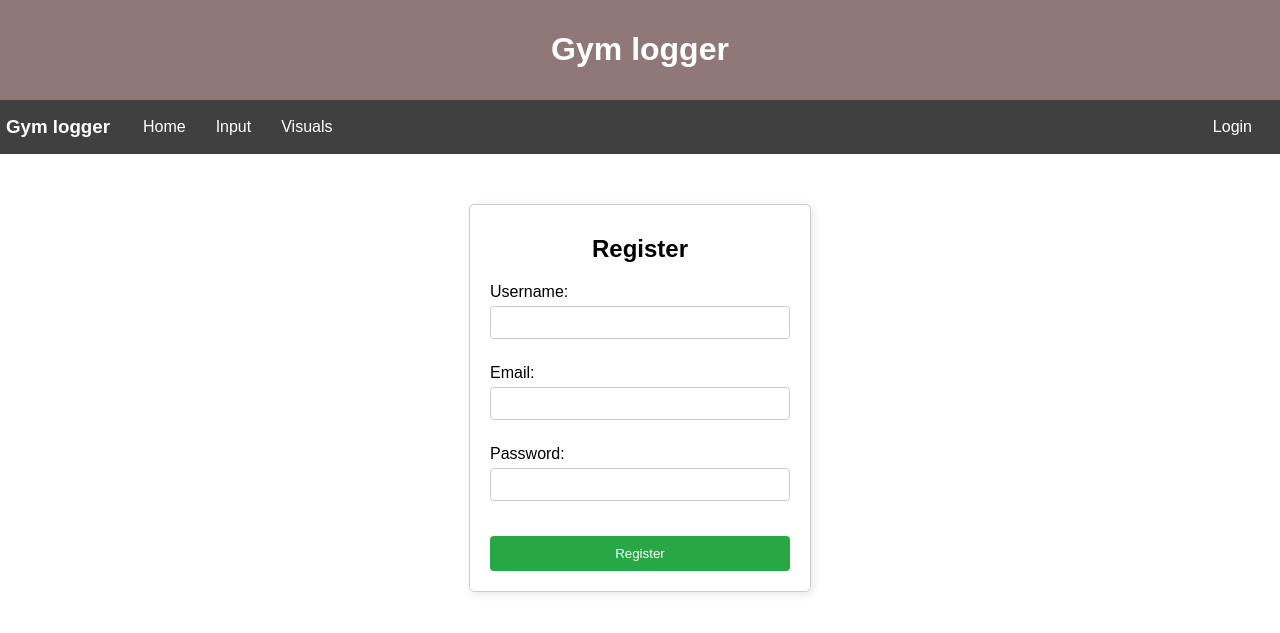
After one commit to tomo960714/gym_logger, a Flask app: page /register in a window 1280 px wide. The commit adds this page. Shown: the top 633 px of the page. Run offline with Flask 3, Linux system fonts and the light colour scheme.

Commit message:
added login and register to the site

```diff
--- a/Static/styles.css
+++ b/Static/styles.css
@@ -79,4 +79,89 @@ h1 {
 }
 .navbar li {
   float: left;
+}
+.navbar .sign-in-nav-link {
+  margin-left: auto;
+  padding-right: 10px;
+}
+
+.login-container {
+  max-width: 300px;
+  margin: 50px auto;
+  padding: 20px;
+  border: 1px solid #ccc;
+  border-radius: 5px;
+  box-shadow: 2px 2px 10px rgba(0, 0, 0, 0.1);
+  text-align: center;
+}
+.login-container h2 {
+  margin-bottom: 20px;
+}
+.login-container label {
+  display: block;
+  text-align: left;
+  margin: 10px 0 5px;
+}
+.login-container input {
+  width: 100%;
+  padding: 8px;
+  margin-bottom: 15px;
+  border: 1px solid #ccc;
+  border-radius: 4px;
+  box-sizing: border-box;
+}
+.login-container button {
+  width: 100%;
+  padding: 10px;
+  background-color: #28a745;
+  color: white;
+  border: none;
+  border-radius: 4px;
+  cursor: pointer;
+}
+.login-container button:hover {
+  background-color: #218838;
+}
+.login-container p {
+  margin-top: 10px;
+}
+
+.register-container {
+  max-width: 300px;
+  margin: 50px auto;
+  padding: 20px;
+  border: 1px solid #ccc;
+  border-radius: 5px;
+  box-shadow: 2px 2px 10px rgba(0, 0, 0, 0.1);
+  text-align: center;
+}
+.register-container h2 {
+  margin-bottom: 20px;
+  margin-top: 10px;
+}
+.register-container label {
+  display: block;
+  text-align: left;
+  margin: 10px 0 5px;
+}
+.register-container input {
+  width: 100%;
+  padding: 8px;
+  margin-bottom: 15px;
+  border: 1px solid #ccc;
+  border-radius: 4px;
+  box-sizing: border-box;
+}
+.register-container button {
+  width: 100%;
+  margin-top: 20px;
+  padding: 10px;
+  background-color: #28a745;
+  color: white;
+  border: none;
+  border-radius: 4px;
+  cursor: pointer;
+}
+.register-container button:hover {
+  background-color: #218838;
 }/*# sourceMappingURL=styles.css.map */
--- a/Static/styles.scss
+++ b/Static/styles.scss
@@ -75,4 +75,98 @@ h1 {
   li {
     float: left;
   }
+  .sign-in-nav-link {
+    margin-left: auto;
+    padding-right: 10px;
+  }
 }
+.login-container {
+  max-width: 300px;
+  margin: 50px auto;
+  padding: 20px;
+  border: 1px solid #ccc;
+  border-radius: 5px;
+  box-shadow: 2px 2px 10px rgba(0, 0, 0, 0.1);
+  text-align: center;
+
+  h2 {
+    margin-bottom: 20px;
+  }
+
+  label {
+    display: block;
+    text-align: left;
+    margin: 10px 0 5px;
+  }
+
+  input {
+    width: 100%;
+    padding: 8px;
+    margin-bottom: 15px;
+    border: 1px solid #ccc;
+    border-radius: 4px;
+    box-sizing: border-box;
+  }
+
+  button {
+    width: 100%;
+    padding: 10px;
+    background-color: #28a745;
+    color: white;
+    border: none;
+    border-radius: 4px;
+    cursor: pointer;
+
+    &:hover {
+      background-color: #218838;
+    }
+  }
+
+  p {
+    margin-top: 10px;
+  }
+}
+.register-container {
+  max-width: 300px;
+  margin: 50px auto;
+  padding: 20px;
+  border: 1px solid #ccc;
+  border-radius: 5px;
+  box-shadow: 2px 2px 10px rgba(0, 0, 0, 0.1);
+  text-align: center;
+
+  h2 {
+    margin-bottom: 20px;
+    margin-top: 10px;
+  }
+
+  label {
+    display: block;
+    text-align: left;
+    margin: 10px 0 5px;
+  }
+
+  input {
+    width: 100%;
+    padding: 8px;
+    margin-bottom: 15px;
+    border: 1px solid #ccc;
+    border-radius: 4px;
+    box-sizing: border-box;
+  }
+
+  button {
+    width: 100%;
+    margin-top: 20px;
+    padding: 10px;
+    background-color: #28a745;
+    color: white;
+    border: none;
+    border-radius: 4px;
+    cursor: pointer;
+
+    &:hover {
+      background-color: #218838;
+    }
+  }
+}
--- a/Templates/base.html
+++ b/Templates/base.html
@@ -20,6 +20,7 @@
         <li><a class="nav-link" href={{ url_for('index')}}>Home</a></li>
         <li><a class="nav-link" href={{ url_for('input')}}>Input</a></li>
         <li><a class="nav-link" href={{ url_for('visuals')}}>Visuals</a></li>
+        <li class="sign-in-nav-link"><a  href={{url_for('login')}}>Login</a></li>
       </ul>
     </nav>
 
--- /dev/null
+++ b/Templates/register.html
@@ -0,0 +1,21 @@
+{%extends "base.html" %} {%block head%}
+<title>Register</title>
+{%endblock%} {%block header%}
+<h1>Gym logger</h1>
+{%endblock%} {%block main%}
+<div class="register-container">
+  <h2>Register</h2>
+  <form action="{{url_for('register')}}" method="POST">
+    <label for="username">Username:</label>
+    <input type="username" id="username" name="username" required />
+
+    <label for="email">Email:</label>
+    <input type="email" id="email" name="email" required />
+
+    <label for="password">Password:</label>
+    <input type="password" id="password" name="password" required />
+
+    <button type="submit">Register</button>
+  </form>
+</div>
+{%endblock%}
--- a/app.py
+++ b/app.py
@@ -1,5 +1,6 @@
 #imports
-from flask import Flask, render_template, redirect, request, jsonify
+from flask import Flask, render_template, redirect, request, jsonify, url_for
+from db import db_sign_up,db_sign_in,db_sign_out
 import datetime
 
 app = Flask(__name__)
@@ -67,6 +68,33 @@ def get_unit():
 def visuals():
     return render_template('visuals.html')
 
+#TODO: Make login disappear if logged in. Change it to log out.
+@app.route('/login', methods=['POST','GET'])
+def login():
+    if request.method == "POST":
+        email = request.form.get("email")
+        password = request.form.get("password")
+        user = db_sign_in(email=email,password=password)
+        print(user)
+        return redirect(url_for("index"))  # Redirect to home after login
+    return render_template("login.html")
+
+@app.route('/register',methods=['POST','GET'])
+def register():
+    if request.method == "POST":
+        email = request.form.get("email")
+        password = request.form.get("password")
+        username = request.form.get("username")
+        response = db_sign_up(email=email,password=password)
+        print(response)
+        return redirect(url_for("register_success"))
+    return render_template("register.html")
+
+@app.route('/register/success', methods=['POST',"GET"])
+def register_success():
+    return render_template("register_success.html")
+
+
 # Run the app
 if __name__ == '__main__':
     app.run(debug=True)
--- a/db/auth.py
+++ b/db/auth.py
@@ -1,4 +1,4 @@
-from config import supabase
+from .config import supabase
 from supabase import SupabaseException
 
 def db_sign_up(email,password):
```
Also changed, not shown: Templates/login.html (added, +20 -0 lines), Templates/register_success.html (added, +13 -0 lines), 1 other file.
